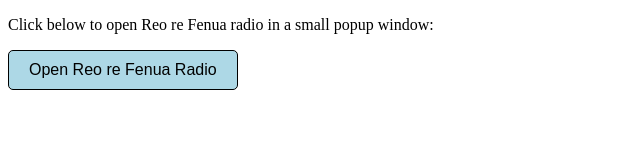
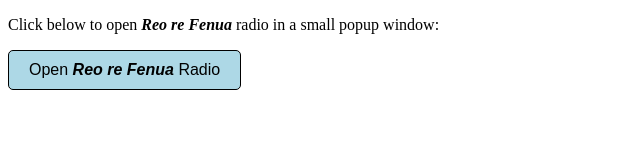
Before and after one commit to jmatariki/fakamae, a plain HTML site: page index.html in a window 1280 px wide. Shown: the full height of the page, 0-640 px from the left. Drawn offline with Linux system fonts and the light colour scheme.

Commit message:
Update index.html

```diff
--- a/index.html
+++ b/index.html
@@ -26,7 +26,7 @@
     </style>
 </head>
 <body>
-    <p>Click below to open Reo re Fenua radio in a small popup window:</p>
-    <button onclick="openPopup()">Open Reo re Fenua Radio</button>
+    <p>Click below to open <b><i>Reo re Fenua</i></b> radio in a small popup window:</p>
+    <button onclick="openPopup()">Open <b><i>Reo re Fenua</i></b> Radio</button>
 </body>
 </html>
```
